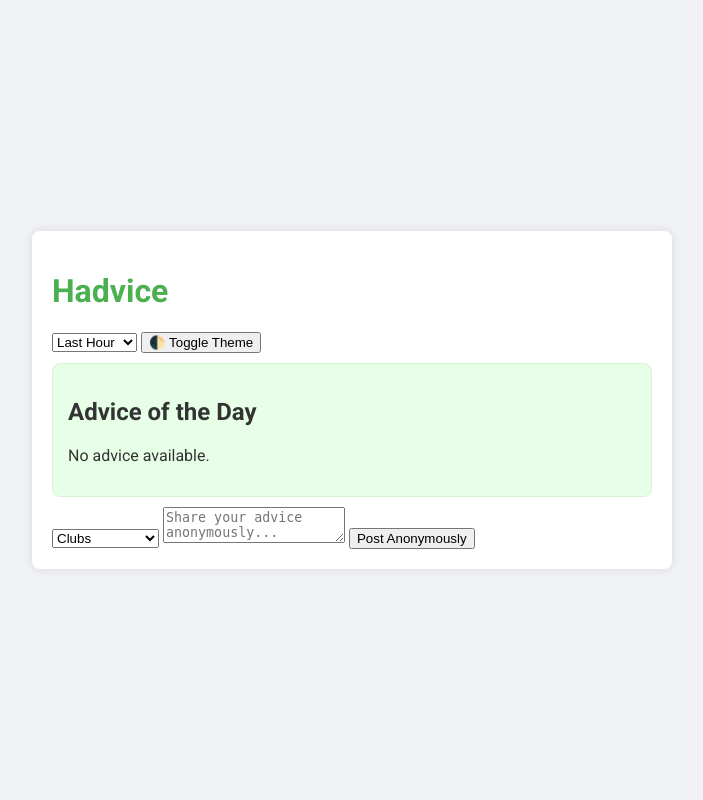
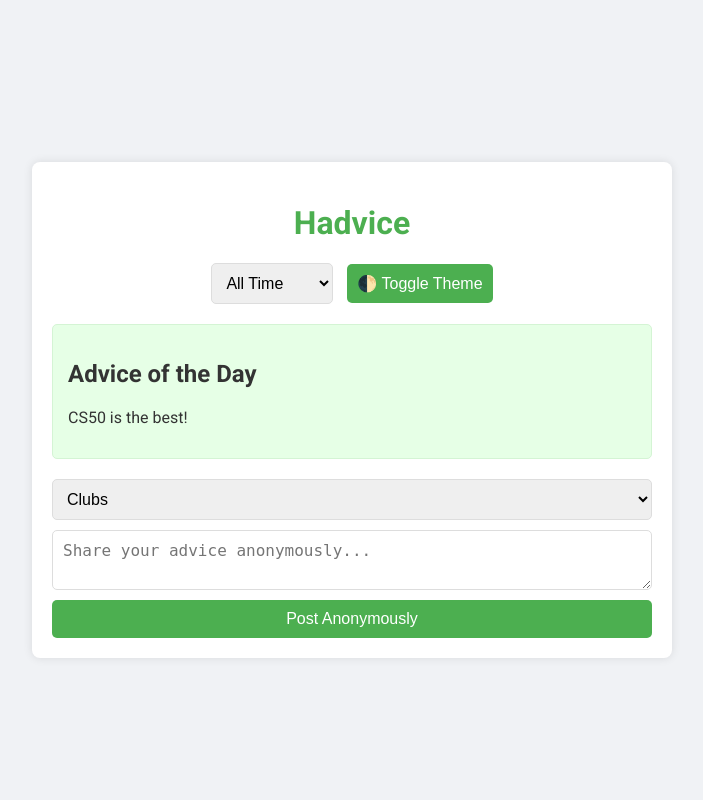
Before and after one commit to cbolt6/Hadvice, a Flask app: page / in a window 1280 px wide. Shown: the whole page, without its empty margins (288-991 px from the left). Run offline with Flask 3, Linux system fonts and the light colour scheme; data that the repository does not hold is empty.

Commit message:
Improve styling and add functionality for post button

```diff
--- a/static/script.js
+++ b/static/script.js
@@ -1,43 +1,3 @@
-document.addEventListener('DOMContentLoaded', () => {
-    loadAdviceOfDay();
-    loadPosts();
-
-    const savedTheme = localStorage.getItem('theme');
-    if (savedTheme === 'dark') {
-        document.body.classList.add('dark-mode');
-    }
-
-    document.getElementById('theme-toggle').addEventListener('click', () => {
-        document.body.classList.toggle('dark-mode');
-        const theme = document.body.classList.contains('dark-mode') ? 'dark' : 'light';
-        localStorage.setItem('theme', theme);
-    });
-});
-
-async function loadAdviceOfDay() {
-    const response = await fetch('/advice-of-day');
-    const advice = await response.json();
-    document.getElementById('advice-content').textContent = advice ? advice.content : "No advice available.";
-}
-
-async function loadPosts() {
-    const filter = document.getElementById('time-filter').value;
-    const response = await fetch(`/posts?time=${filter}`);
-    const posts = await response.json();
-
-    const postsContainer = document.getElementById('posts-container');
-    postsContainer.innerHTML = posts.map(post => `
-        <div class="post">
-            <h3>${post.category}</h3>
-            <p>${post.content}</p>
-            <button onclick="vote('${post.id}', 'up')">👍 ${post.upvotes || 0}</button>
-            <button onclick="vote('${post.id}', 'down')">👎 ${post.downvotes || 0}</button>
-            <button onclick="reply('${post.id}')">Reply</button>
-            <div id="replies-${post.id}"></div>
-        </div>
-    `).join('');
-}
-
 async function submitPost() {
     const category = document.getElementById('category').value;
     const content = document.getElementById('post-content').value;
@@ -54,25 +14,47 @@ async function submitPost() {
             body: JSON.stringify({ category, content })
         });
 
-        if (response.ok) {
-            const result = await response.json();
-            loadPosts(); // Reload posts
-            document.getElementById('post-content').value = ''; // Clear input
+        const result = await response.json();
+        if (result.success) {
+            loadPosts(); // Reload the posts
+            document.getElementById('post-content').value = '';
             alert(`Your anonymous ID for this post is: ${result.anonymous_id}`);
-        } else {
-            throw new Error("Failed to submit post");
         }
     } catch (error) {
         console.error('Error:', error);
-        alert('There was an issue submitting your post. Please try again later.');
+        alert('There was an error posting. Please try again later.');
     }
 }
 
-async function vote(postId, type) {
-    await fetch('/vote', {
-        method: 'POST',
-        headers: { 'Content-Type': 'application/json' },
-        body: JSON.stringify({ post_id: postId, vote_type: type })
-    });
+async function loadPosts() {
+    const timeFilter = document.getElementById('time-filter').value;
+    try {
+        const response = await fetch(`/posts?time=${timeFilter}`);
+        const posts = await response.json();
+
+        const postsContainer = document.getElementById('posts-container');
+        postsContainer.innerHTML = posts.map(post => `
+            <div class="post">
+                <div class="post-header">
+                    <strong>${post.category}</strong>
+                    <span class="anonymous-id">${post.anonymous_id}</span>
+                </div>
+                <p>${post.content}</p>
+                <div class="post-actions">
+                    <span>${new Date(post.timestamp).toLocaleString()}</span>
+                    <div class="reactions">
+                        <button onclick='react("${post.id}", "🤔")'>🤔 ${post.reactions['🤔']}</button>
+                        <button onclick='react("${post.id}", "💡")'>💡 ${post.reactions['💡']}</button>
+                        <button onclick='react("${post.id}", "😂")'>😂 ${post.reactions['😂']}</button>
+                    </div>
+                </div>
+            </div>
+        `).join('');
+    } catch (error) {
+        console.error('Error:', error);
+    }
+}
+
+document.addEventListener('DOMContentLoaded', () => {
     loadPosts();
-}
+});
--- a/static/styles.css
+++ b/static/styles.css
@@ -1,26 +1,16 @@
+/* Add Google Font Import */
 @import url('https://fonts.googleapis.com/css2?family=Roboto:wght@400;700&display=swap');
-
-:root {
-    --bg-color: #f0f2f5; /* Light mode background */
-    --text-color: #333;  /* Light mode text color */
-}
 
 body {
     font-family: 'Roboto', sans-serif;
-    background-color: var(--bg-color);
-    color: var(--text-color);
+    background-color: #f0f2f5;
+    color: #333;
     margin: 0;
     padding: 0;
     display: flex;
     justify-content: center;
     align-items: center;
     min-height: 100vh;
-    transition: background-color 0.3s, color 0.3s;
-}
-
-body.dark-mode {
-    --bg-color: #121212; /* Dark mode background */
-    --text-color: #f4f4f4; /* Light text for dark mode */
 }
 
 .container {
@@ -30,11 +20,12 @@ body.dark-mode {
     border-radius: 8px;
     max-width: 600px;
     width: 100%;
+    margin-top: 20px;
 }
 
-body.dark-mode .container {
-    background: #1e1e1e; /* Darker container background for dark mode */
-    color: var(--text-color); /* Ensure text color matches dark mode */
+header {
+    text-align: center;
+    margin-bottom: 20px;
 }
 
 header h1 {
@@ -42,14 +33,46 @@ header h1 {
 }
 
 .advice-of-day {
-    margin: 10px 0;
     padding: 15px;
-    background: #e6ffe6;
+    background-color: #e6ffe6;
     border: 1px solid #d4f4d4;
-    border-radius: 8px;
+    border-radius: 5px;
+    margin-bottom: 20px;
 }
 
-body.dark-mode .advice-of-day {
-    background: #2e2e2e; /* Subtle background for dark mode */
-    border: 1px solid #444;
+.post-form {
+    display: flex;
+    flex-direction: column;
+    gap: 10px;
 }
+
+select, textarea, button {
+    font-size: 16px;
+    padding: 10px;
+    border-radius: 5px;
+    border: 1px solid #ddd;
+}
+
+button {
+    background-color: #4CAF50;
+    color: white;
+    cursor: pointer;
+    border: none;
+    transition: background-color 0.3s ease;
+}
+
+button:hover {
+    background-color: #45a049;
+}
+
+#theme-toggle {
+    margin-left: 10px;
+}
+
+.reactions button {
+    background: none;
+    border: none;
+    cursor: pointer;
+    padding: 5px;
+    font-size: 20px;
+}
--- a/templates/index.html
+++ b/templates/index.html
@@ -12,9 +12,10 @@
             <h1>Hadvice</h1>
             <div class="header-actions">
                 <select id="time-filter">
-                    <option value="hour">Last Hour</option>
-                    <option value="day">Last Day</option>
+                    <option value="all">All Time</option>
+                    <option value="24h">Last 24h</option>
                     <option value="week">Last Week</option>
+                    <option value="month">This Month</option>
                 </select>
                 <button id="theme-toggle">🌓 Toggle Theme</button>
             </div>
@@ -22,7 +23,7 @@
 
         <div class="advice-of-day" id="advice-of-day">
             <h2>Advice of the Day</h2>
-            <p id="advice-content">Loading...</p>
+            <p>CS50 is the best!</p>
         </div>
 
         <div class="post-form">
```
